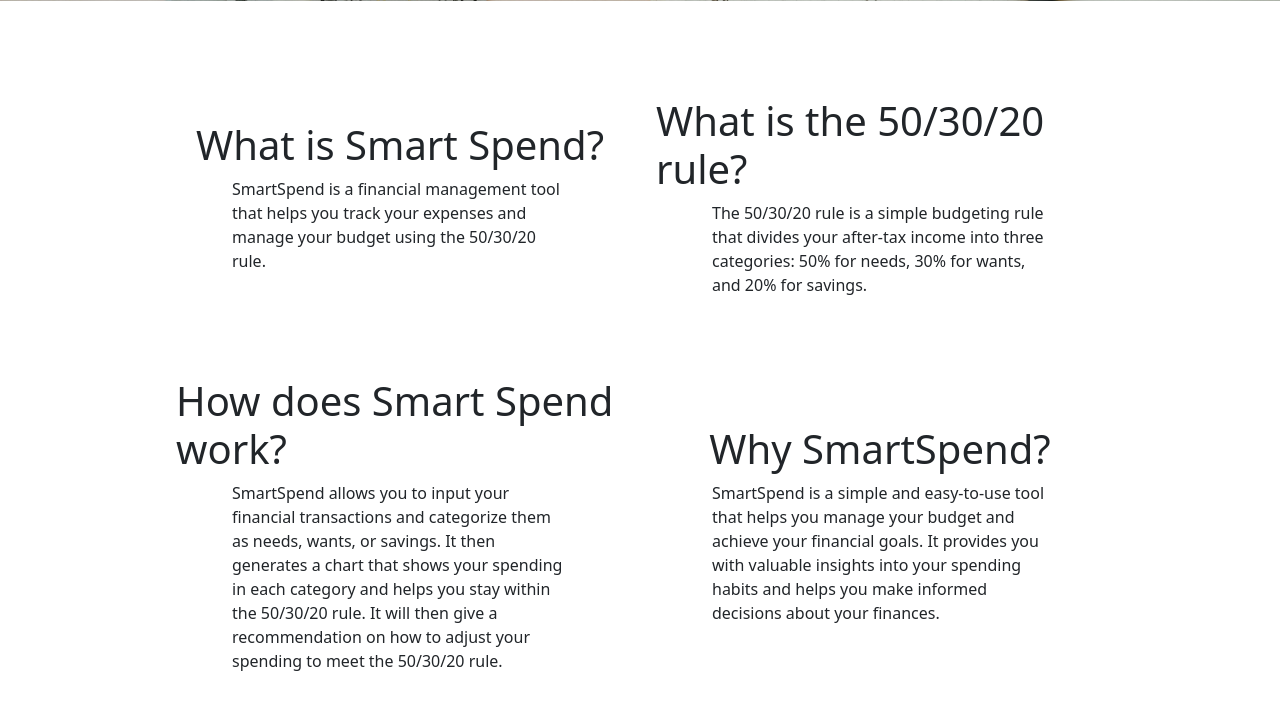
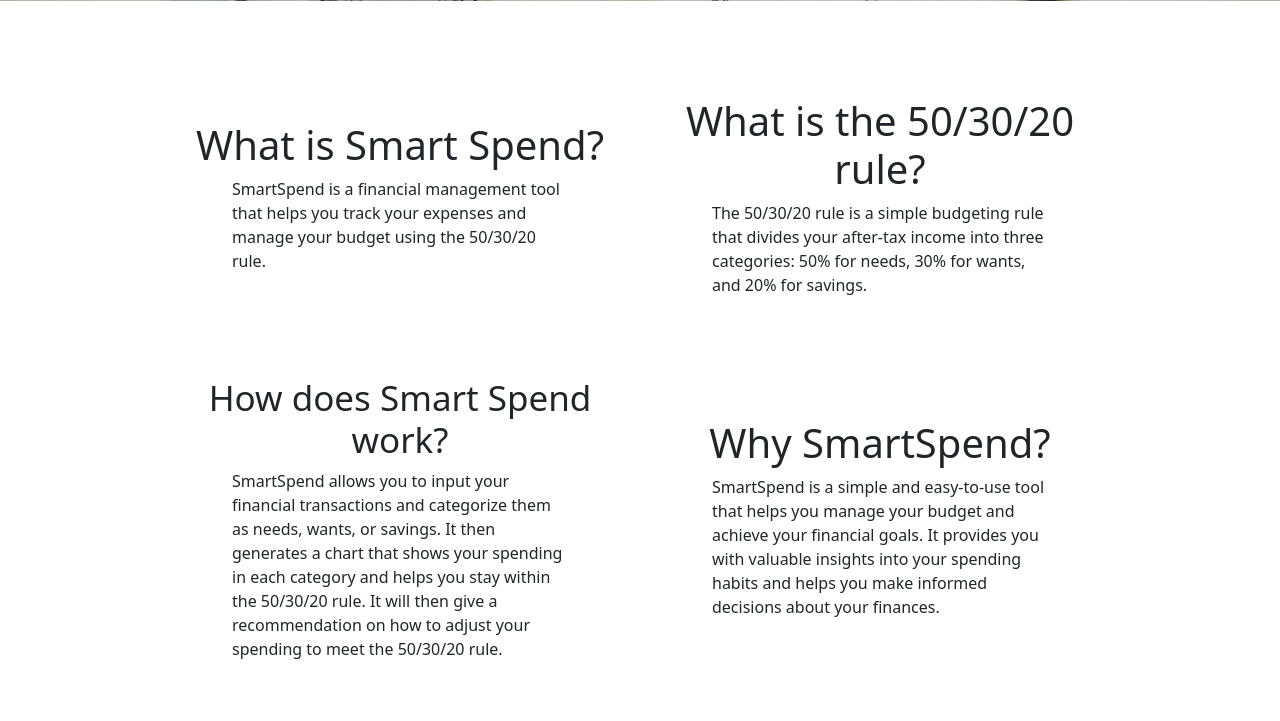
Before and after one commit to darianodirling/SmartSpend, a Flask app: page /about in a window 1280 px wide. Shown: the part 559-1280 px from the top of the page. Run offline with Flask 3, Linux system fonts and the light colour scheme; some libraries are stand-ins or nearby versions.

Commit message:
small aesthetic change....

```diff
--- a/website/templates/about.html
+++ b/website/templates/about.html
@@ -66,7 +66,7 @@
   }
 
   .question {
-    text-align: left;
+    text-align: center;
   }
 
   .answer {
@@ -145,7 +145,7 @@
         <div class="section-2-content">
           <div class="question-answer">
             <div class="question">
-              <h1>How does Smart Spend work?</h1>
+              <h1 style="font-size: 35px">How does Smart Spend work?</h1>
             </div>
             <div class="answer">
               <p>
```
